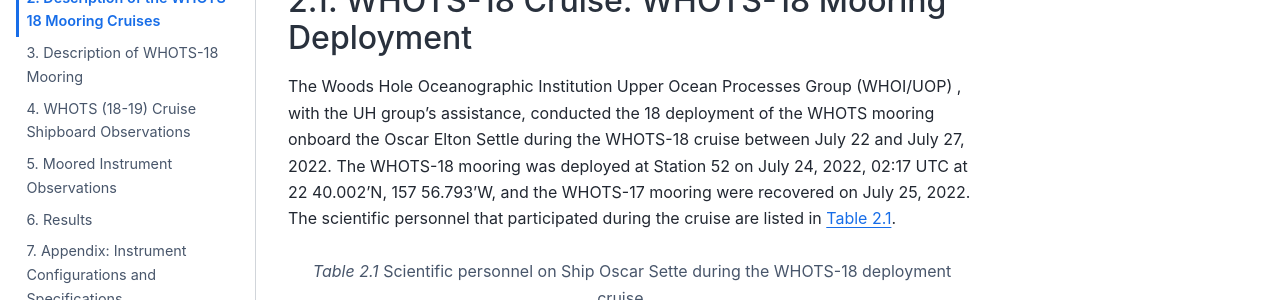
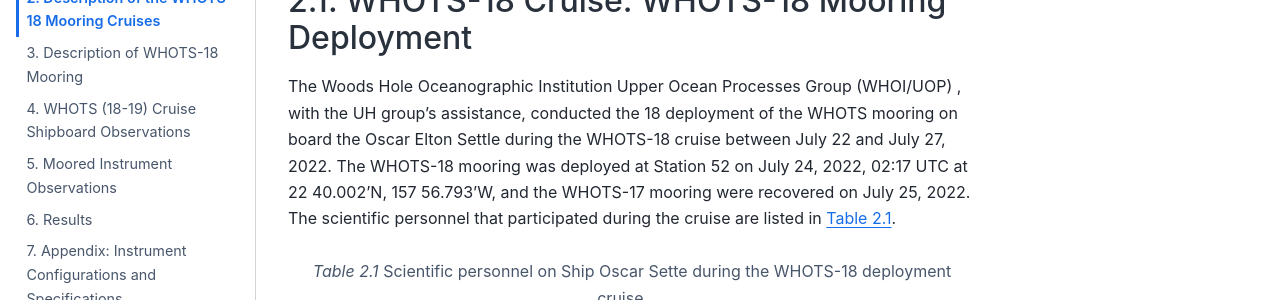
Before and after one commit to fcarvalhopacheco/whots18-data-report, a Sphinx documentation site: the page built from docs/source/2_section.md, in a window 1280 px wide and 900 px high. Shown: the part 225-525 px from the top of the window. Built offline with Sphinx 7.4.7 and the Sphinx Book theme 1.1.4, drawn with Linux system fonts in a browser that asks for light colours; cross-references to code outside the pages are shown as plain code.

Commit message:
check speel 2_section

```diff
--- a/docs/source/2_section.md
+++ b/docs/source/2_section.md
@@ -4,7 +4,7 @@
 
 The Woods Hole Oceanographic Institution Upper Ocean Processes Group (WHOI/UOP)
 , with the UH group's assistance, conducted the 18 deployment of the WHOTS
-mooring onboard the Oscar Elton Settle during the WHOTS-18 cruise between July
+mooring on board the Oscar Elton Settle during the WHOTS-18 cruise between July
 22 and July 27, 2022. The WHOTS-18 mooring was deployed at Station 52 on July
 24, 2022, 02:17 UTC at 22 40.002'N, 157 56.793'W, and the WHOTS-17 mooring were
 recovered on July 25, 2022. The scientific personnel that participated during
```
